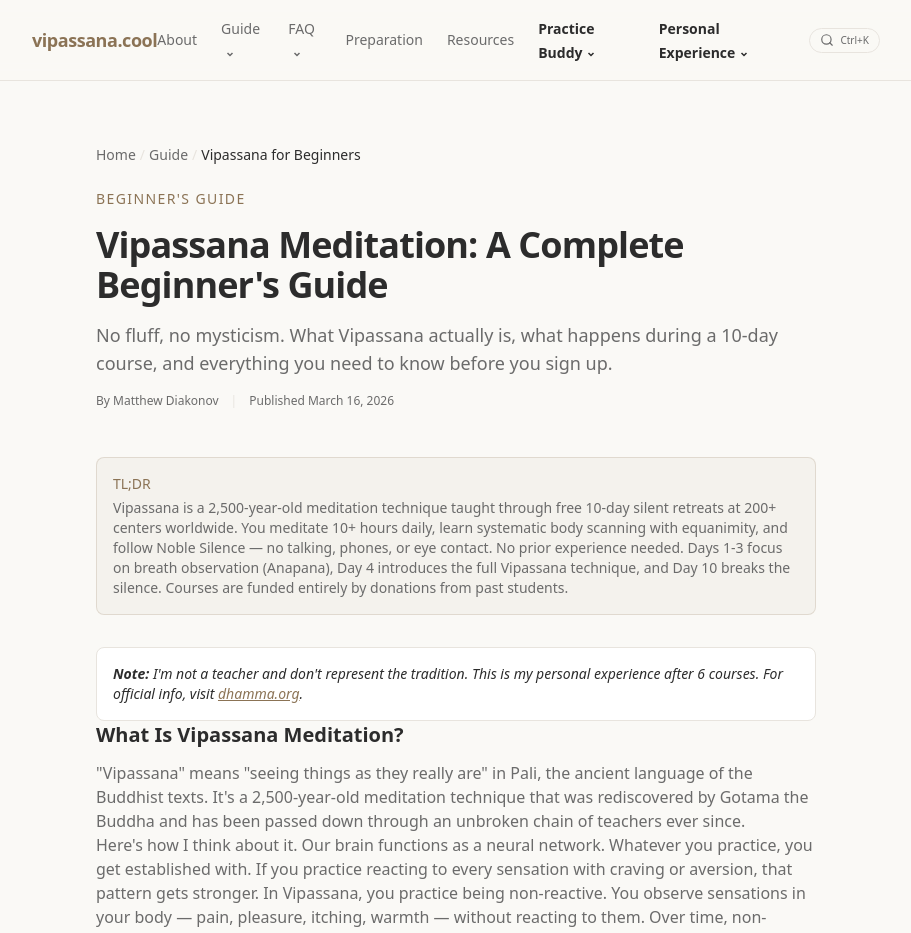
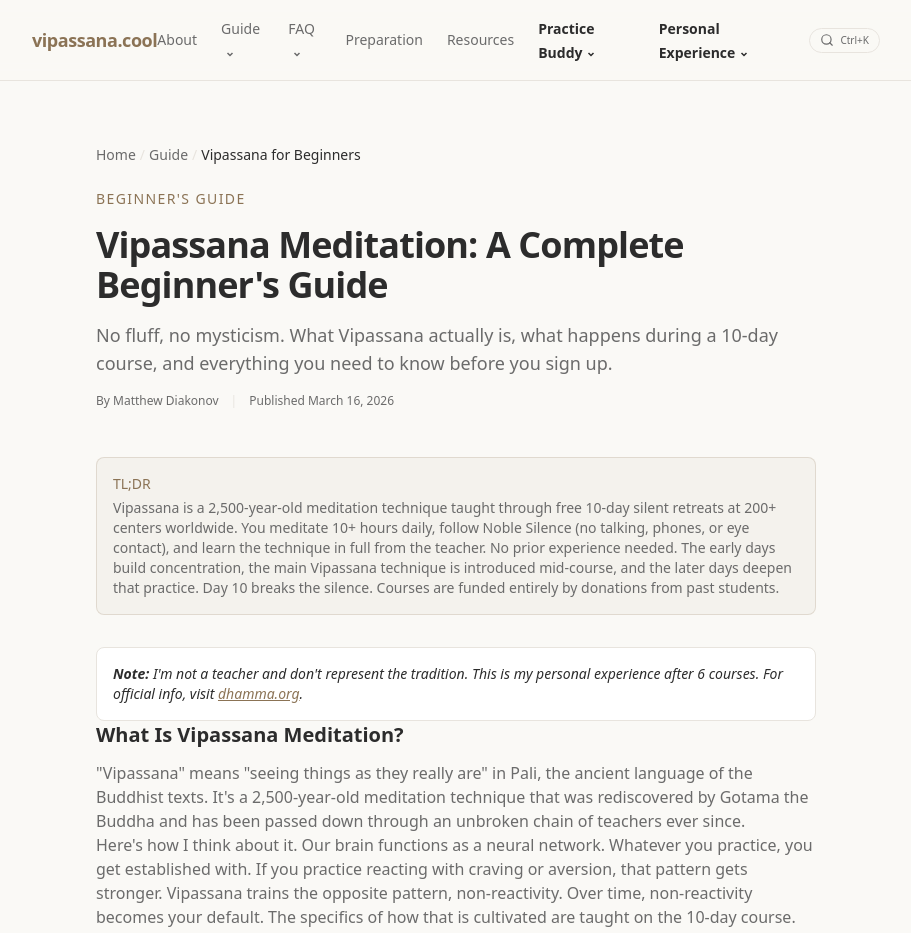
Before and after one commit to m13v/vipassana-cool, a Next.js app: page /guide/vipassana-for-beginners in a window 1280 px wide. Shown: the top 933 px of the page, without its empty margins (184-1095 px from the left). Built offline with nearby package versions, Linux system fonts and the light colour scheme.

Commit message:
Update TL;DR in Vipassana beginners guide to generalize schedule

```diff
--- a/src/app/guide/vipassana-for-beginners/page.tsx
+++ b/src/app/guide/vipassana-for-beginners/page.tsx
@@ -43,7 +43,7 @@ export default function VipassanaForBeginnersPage() {
       <div className="mb-8 rounded-lg border border-accent/20 bg-accent/5 p-4">
         <p className="text-sm font-medium text-accent mb-1">TL;DR</p>
         <p className="text-sm text-muted">
-          Vipassana is a 2,500-year-old meditation technique taught through free 10-day silent retreats at 200+ centers worldwide. You meditate 10+ hours daily, learn systematic body scanning with equanimity, and follow Noble Silence — no talking, phones, or eye contact. No prior experience needed. Days 1-3 focus on breath observation (Anapana), Day 4 introduces the full Vipassana technique, and Day 10 breaks the silence. Courses are funded entirely by donations from past students.
+          Vipassana is a 2,500-year-old meditation technique taught through free 10-day silent retreats at 200+ centers worldwide. You meditate 10+ hours daily, follow Noble Silence (no talking, phones, or eye contact), and learn the technique in full from the teacher. No prior experience needed. The early days build concentration, the main Vipassana technique is introduced mid-course, and the later days deepen that practice. Day 10 breaks the silence. Courses are funded entirely by donations from past students.
         </p>
       </div>
 
@@ -60,7 +60,7 @@ export default function VipassanaForBeginnersPage() {
             &quot;Vipassana&quot; means &quot;seeing things as they really are&quot; in Pali, the ancient language of the Buddhist texts. It&apos;s a 2,500-year-old meditation technique that was rediscovered by Gotama the Buddha and has been passed down through an unbroken chain of teachers ever since.
           </p>
           <p>
-            Here&apos;s how I think about it. Our brain functions as a neural network. Whatever you practice, you get established with. If you practice reacting to every sensation with craving or aversion, that pattern gets stronger. In Vipassana, you practice being non-reactive. You observe sensations in your body — pain, pleasure, itching, warmth — without reacting to them. Over time, non-reactivity becomes your default.
+            Here&apos;s how I think about it. Our brain functions as a neural network. Whatever you practice, you get established with. If you practice reacting with craving or aversion, that pattern gets stronger. Vipassana trains the opposite pattern, non-reactivity. Over time, non-reactivity becomes your default. The specifics of how that is cultivated are taught on the 10-day course.
           </p>
           <p>
             I have another analogy involving horror movies that I think captures what daily life feels like after Vipassana — I wrote about it more on the <Link href="/guide/vipassana-meaning" className="text-accent underline hover:text-foreground">Vipassana meaning</Link> page.
```
